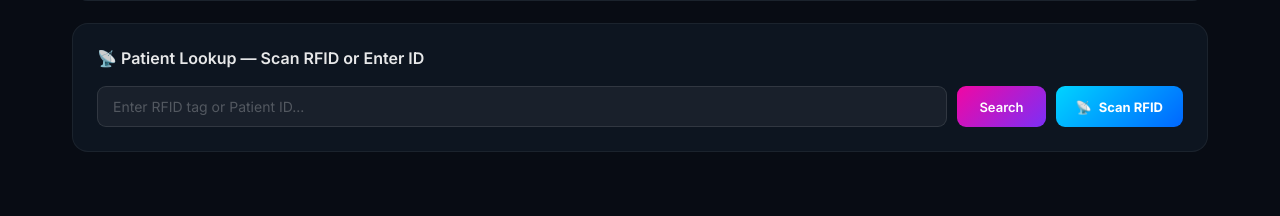
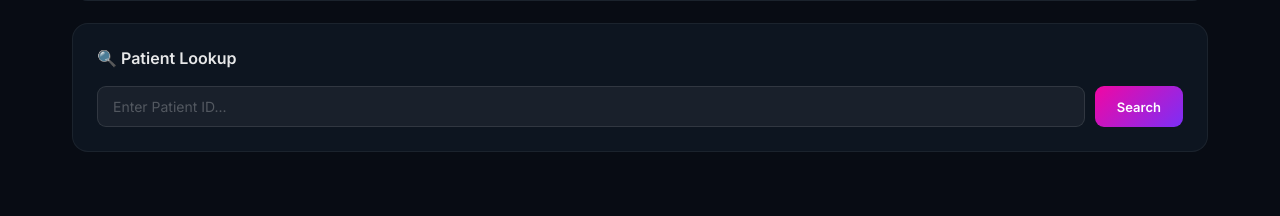
Before and after one commit to sujay3824-cell/RFID, a Flask app: page /dashboard/pharmacist in a window 1280 px wide. Shown: the part 446-662 px from the top of the page. Run offline with Flask 3, Linux system fonts and the light colour scheme; the visitor is signed in with stand-in values (Sample User, id 1); data that the repository does not hold is empty; some libraries are stand-ins or nearby versions.

Commit message:
Remove RFID scan functionality from pharmacist dashboard

```diff
--- a/templates/dashboard_pharmacist.html
+++ b/templates/dashboard_pharmacist.html
@@ -74,20 +74,6 @@
             border:1px solid rgba(255,255,255,0.1); border-radius:9px; color:white;
             font-size:13px; outline:none; font-family:inherit; }
         .update-row input::placeholder { color:rgba(255,255,255,0.25); }
-        .btn-scan { padding:10px 20px; background:linear-gradient(135deg,#00d4ff,#0066ff);
-            border:none; border-radius:9px; color:white; font-weight:700; font-size:13px;
-            cursor:pointer; font-family:inherit; display:flex; align-items:center; gap:7px;
-            transition:all 0.2s; white-space:nowrap; }
-        .btn-scan:hover { transform:scale(1.03); box-shadow:0 0 18px rgba(0,212,255,0.4); }
-        .btn-scan.scanning { background:linear-gradient(135deg,#f107a3,#7b2ff7);
-            animation:pulse-scan 1s infinite; }
-        @keyframes pulse-scan { 0%,100%{box-shadow:0 0 8px rgba(241,7,163,0.4);}
-            50%{box-shadow:0 0 22px rgba(241,7,163,0.8);} }
-        .scan-status { font-size:12px; color:rgba(255,255,255,0.4); margin-top:8px;
-            display:none; align-items:center; gap:6px; }
-        .scan-dot { width:8px; height:8px; border-radius:50%; background:#f107a3;
-            animation:blink 0.8s infinite; }
-        @keyframes blink { 0%,100%{opacity:1;} 50%{opacity:0.2;} }
     </style>
 </head>
 <>
@@ -129,17 +115,10 @@
 
     <!-- RFID Lookup -->
     <div class="section">
-        <h3>📡 Patient Lookup — Scan RFID or Enter ID</h3>
+        <h3>🔍 Patient Lookup</h3>
         <div class="lookup-bar">
-            <input id="manualInput" placeholder="Enter RFID tag or Patient ID...">
+            <input id="manualInput" placeholder="Enter Patient ID...">
             <button class="btn-purple" onclick="search()">Search</button>
-            <button class="btn-scan" id="scanBtn" onclick="toggleRfidScan()">
-                <span id="scanBtnIcon">📡</span> <span id="scanBtnText">Scan RFID</span>
-            </button>
-        </div>
-        <div class="scan-status" id="scanStatus">
-            <div class="scan-dot"></div>
-            <span>Waiting for RFID card... Hold card near reader</span>
         </div>
         <div class="result-box" id="rfid-result">
             <div class="result-name" id="r-name"></div>
@@ -165,38 +144,7 @@
 </div>
 <script>
 let currentPatientId = null;
-let rfidScanInterval = null;
 
-function toggleRfidScan() {
-    if (rfidScanInterval) { stopRfidScan(); } else { startRfidScan(); }
-}
-function startRfidScan() {
-    const btn = document.getElementById('scanBtn');
-    btn.classList.add('scanning');
-    document.getElementById('scanBtnIcon').innerText = '⏹';
-    document.getElementById('scanBtnText').innerText = 'Stop Scan';
-    document.getElementById('scanStatus').style.display = 'flex';
-    rfidScanInterval = setInterval(async () => {
-        try {
-            const res = await fetch('/data');
-const data = await res.json();
-
-if (data && data.rfid) {
-    stopRfidScan();
-    document.getElementById('manualInput').value = data.rfid;
-    searchByRfid(data.rfid);
-}
-        } catch(e) {}
-    }, 800);
-}
-function stopRfidScan() {
-    clearInterval(rfidScanInterval); rfidScanInterval = null;
-    const btn = document.getElementById('scanBtn');
-    btn.classList.remove('scanning');
-    document.getElementById('scanBtnIcon').innerText = '📡';
-    document.getElementById('scanBtnText').innerText = 'Scan RFID';
-    document.getElementById('scanStatus').style.display = 'none';
-}
 function search() {
     let value = document.getElementById('manualInput').value.trim();
     if (!value) return;
--- a/templates/manual_select.html
+++ b/templates/manual_select.html
@@ -85,7 +85,7 @@
             <input type="text" id="user-id" placeholder="Type your username or ID..." autocomplete="off">
             <button onclick="submitManual()">Access →</button>
         </div>
-        <p class="hint">Example: dr.kumar | nurse.rani | asha | receptionist.ravi</p>
+        <p class="hint">Example: Dr. Karan | Simran | Mehek | Aarav | arya </p>
         <div class="error-msg"   id="error-msg">❌ User not found or role mismatch. Please try again.</div>
         <div class="loading-msg" id="loading-msg">⏳ Verifying...</div>
     </div>
```
